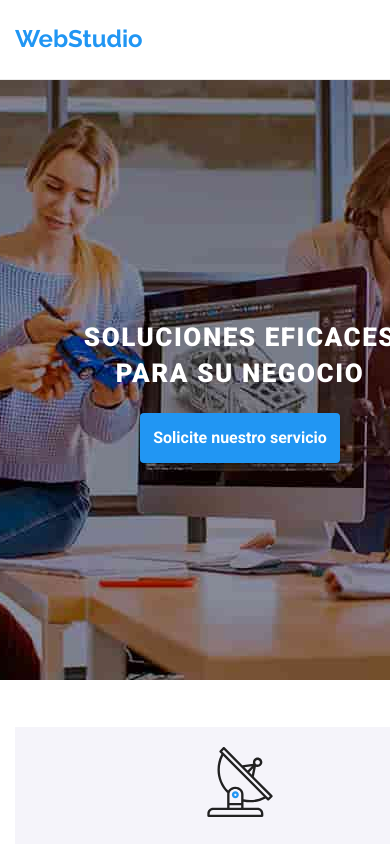
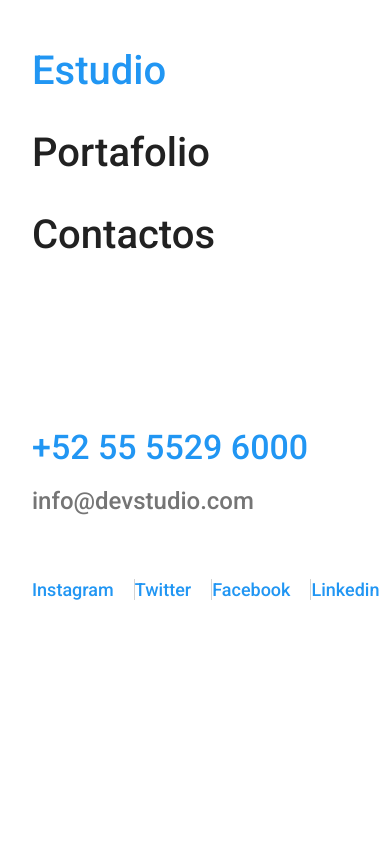
Before and after one commit to JavierV23G/goit-markup-hw-08, a plain HTML site: page index.html in a window 390 px wide. Shown: the top 844 px of the page. Drawn offline with nearby package versions, Linux system fonts and the light colour scheme.

Commit message:
first attempt hw 8

```diff
--- /dev/null
+++ b/JS/menu.js
@@ -0,0 +1,28 @@
+(() => {
+    const mobileMenu = document.querySelector('.js-menu-container');
+    const openMenuBtn = document.querySelector('.js-open-menu');
+    const closeMenuBtn = document.querySelector('.js-close-menu');
+
+    const toggleMenu = () => {
+      const isMenuOpen =
+        openMenuBtn.getAttribute('aria-expanded') === 'true' || false;
+      openMenuBtn.setAttribute('aria-expanded', !isMenuOpen);
+      mobileMenu.classList.toggle('is-open');
+
+      const scrollLockMethod = !isMenuOpen
+        ? 'disableBodyScroll'
+        : 'enableBodyScroll';
+      bodyScrollLock[scrollLockMethod](document.body);
+    };
+
+    openMenuBtn.addEventListener('click', toggleMenu);
+    closeMenuBtn.addEventListener('click', toggleMenu);
+
+    // Close the mobile menu on wider screens if the device orientation changes
+    window.matchMedia('(min-width: 768px)').addEventListener('change', e => {
+      if (!e.matches) return;
+      mobileMenu.classList.remove('is-open');
+      openMenuBtn.setAttribute('aria-expanded', false);
+      bodyScrollLock.enableBodyScroll(document.body);
+    });
+  })();
--- a/index.html
+++ b/index.html
@@ -21,6 +21,74 @@
         <div class="top__container">
           <nav>
             <a class="webstudio" id="main__logo" href="#" target="_blank">WebStudio</a>
+
+            <button class="menu__hamburguer js-open-menu" aria-expanded="false" aria-controls="mobile-menu">
+              <svg class="open-hamburger">
+                <use href="./Imagenes/SVG/sprite.svg#hamburguer"></use>
+              </svg>
+            </button>
+
+            <div class="menu__container js-menu-container is-open">
+              <button class="menu__hamburguer--close js-close-menu">
+                <svg class="close-hamburguer">
+                  <use href="./Imagenes/SVG/sprite.svg#close-menu"></use>
+                </svg>
+              </button>
+                <ul class="top__navigation--menu_mobile">
+                  <li>
+                    <a class="navigation__option nav--estudio" href="index.html" target="_self"
+                      >Estudio</a
+                    >
+                  </li>
+                  <li>
+                    <a
+                      class="navigation__option nav--portafolio"
+                      href="portafolio.html"
+                      target="_self"
+                      >Portafolio</a
+                    >
+                  </li>
+                  <li>
+                    <a class="navigation__option nav--contactos" href="#" target="_blank"
+                      >Contactos</a
+                    >
+                  </li>
+                </ul>
+                <ul class="top__contact--menu_mobile">
+                  <li>
+                    <a
+                      href="tel:+525555296000"
+                      class="top__contact--celphone"
+                      target="_self"
+                    >
+                      +52 55 5529 6000
+                    </a>
+                  </li>
+                  <li>
+                    <a
+                      href="mailto:info@devstudio.com"
+                      class="top__contact--email"
+                      target="_self"
+                    >
+                      info@devstudio.com
+                    </a>
+                  </li>
+                </ul>
+                <ul class="social__media--menu_mobile">
+                  <li>
+                  <a href="#" class="link--menu_mobile border_right">Instagram</a>
+                  </li>
+                  <li>
+                    <a href="#" class="link--menu_mobile border_right">Twitter</a>
+                  </li>
+                  <li>
+                    <a href="#" class="link--menu_mobile border_right">Facebook</a>
+                  </li>
+                  <li>
+                    <a href="#" class="link--menu_mobile">Linkedin</a>
+                  </li>
+                </ul>
+            </div>
 
             <ul class="top__navigation">
               <li>
@@ -538,6 +606,13 @@
         </div>
       </section>
     </footer>
-    <script src="modal.js"></script>
+    <script src="./JS/modal.js"></script>
+    <script src="./JS/menu.js"></script>
+    <script
+    defer
+    src="https://cdnjs.cloudflare.com/ajax/libs/body-scroll-lock/3.1.5/bodyScrollLock.min.js"
+    integrity="sha512-HowizSDbQl7UPEAsPnvJHlQsnBmU2YMrv7KkTBulTLEGz9chfBoWYyZJL+MUO6p/yBuuMO/8jI7O29YRZ2uBlA=="
+    crossorigin="anonymous"
+  ></script>
   </body>
 </html>
--- a/scss/components/_header.scss
+++ b/scss/components/_header.scss
@@ -138,10 +138,120 @@ nav {
         font-size: 24px;
     }
     nav {
-        width: 139px;
+        width: 100%;
+        justify-content: space-between;
+
+        .menu__hamburguer {
+            height: 40px;
+            width: 40px;
+            margin: 0;
+            padding: 0;
+            background-color: transparent;
+            cursor: pointer;
+            border: none;
+            outline: none;
+        }
+        .menu__hamburguer:hover,
+        .menu__hamburguer--close:hover {
+            fill: var(--color-azul);
+        }
+        .open-hamburger,
+        .close-hamburguer {
+            width: 40px;
+            height: 40px;
+        }
+    }
+    .menu__container {
+        position: fixed;
+        top: 0;
+        left: 0;
+        width: 100%;
+        height: 100%;
+        padding: 32px;
+        background-color: var(--color-hueso);
+        z-index: 999;
+        transform: translateX(100%);
+        transition: transform 250ms ease-in-out;
+    }
+    .menu__container.is-open {
+        transform: translateX(0);
+    }
+    .menu__hamburguer--close {
+        position: absolute;
+        top: 16px;
+        right: 16px;
+        height: 40px;
+        width: 40px;
+        margin: 0;
+        padding: 0;
+        background-color: transparent;
+        cursor: pointer;
+        border: none;
+        outline: none;
+    }
+    .nav--estudio::after,
+    .navigation--portafolio::after {
+        display: none;
     }
     .top__navigation,
     .top__contact {
+        display: none;
+    }
+    .top__navigation--menu_mobile {
+        display: flex;
+        width: 225px;
+        flex-wrap: wrap;
+        row-gap: 36px;
+        padding: 0px;
+
+        .navigation__option {
+            font-size: 40px;
+            font-weight: 500;
+        }
+    }
+    .top__contact--menu_mobile {
+        margin: 170px 0px 0px 0px;
+        padding: 0px;
+        display: flex;
+        flex-direction: column;
+        row-gap: 20px;
+
+        .top__contact--email {
+            font-weight: 500;
+            font-size: 24px;
+            line-height: var(--lineweight-normal);
+            color: var(--color-gris);
+        }
+        .top__contact--celphone {
+            font-size: 34px;
+            font-weight: 500;
+            color: var(--color-azul);
+        }
+    }
+    .social__media--menu_mobile {
+        display: flex;
+        margin: 64px 0px 0px 0px;
+        padding: 0px;
+        justify-content: space-between;
+
+        .link--menu_mobile {
+            font-size: 18px;
+            font-weight: 500;
+            color: var(--color-azul);
+            width: 100px;
+        }
+        .border_right {
+            border-right: 1px solid rgba(33, 33, 33, 0.2);
+            padding-right: 20px;
+        }
+    }
+}
+
+@media screen and (min-width: 481px) {
+    .menu__hamburguer {
+        display: none;
+    }
+    .menu__container {
         display: none;
     }
 }
```
Also changed, not shown: Imagenes/SVG/sprite.svg, JS/modal.js (renamed from modal.js), css/main.min.css, 1 other file.
